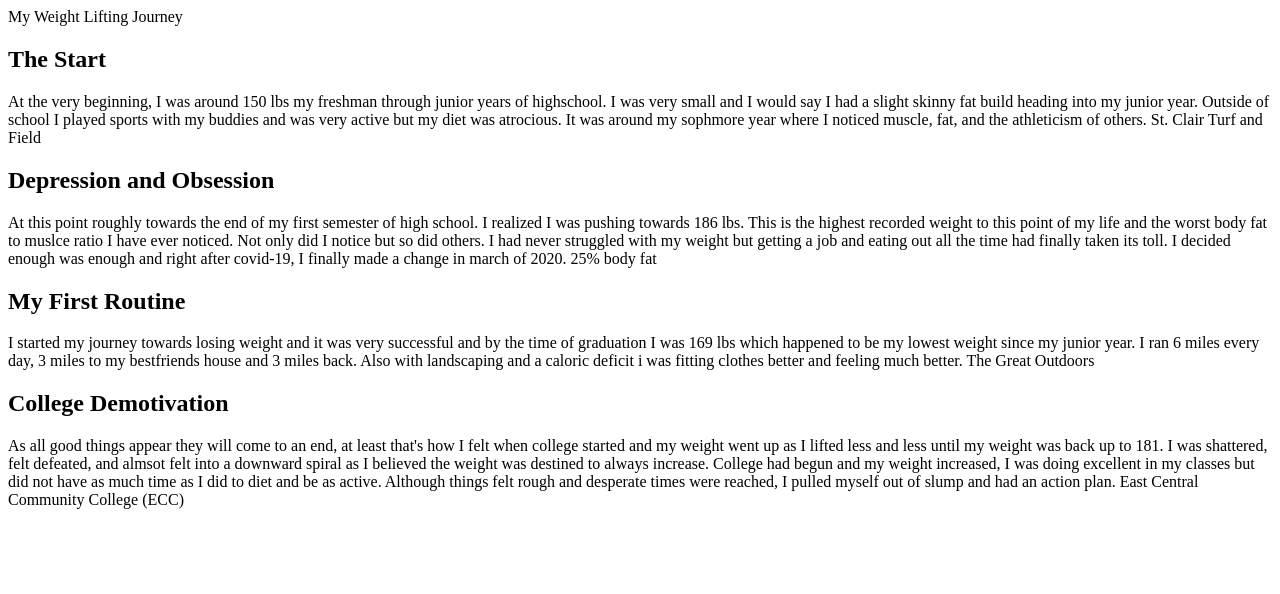
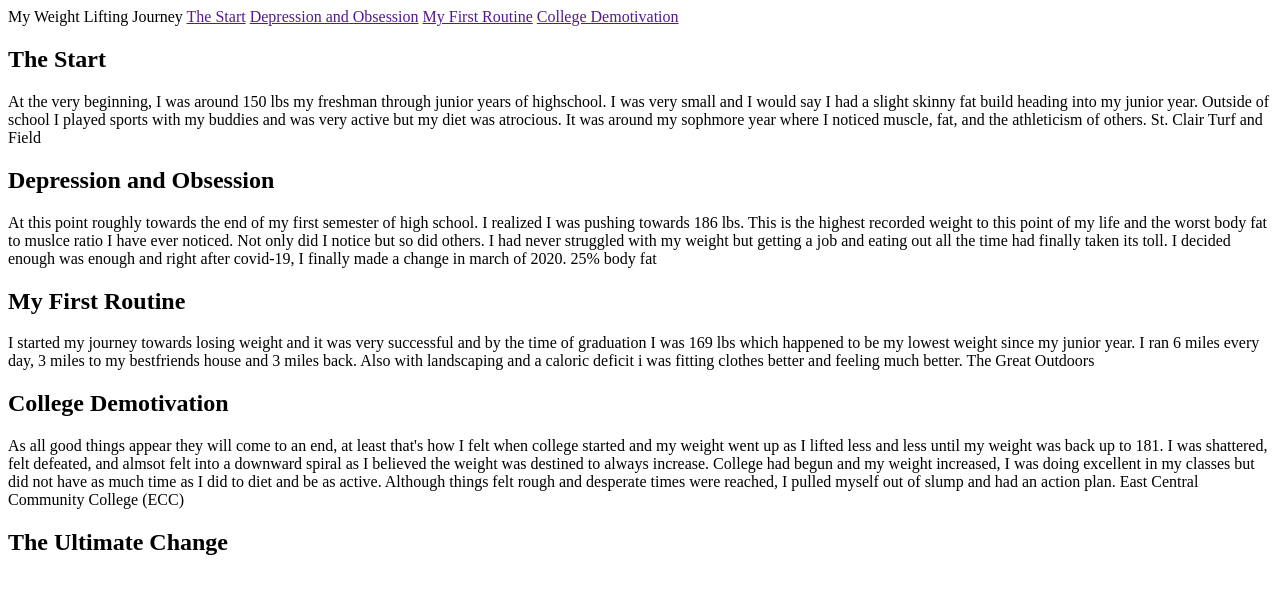
Before and after one commit to STLCC-CodeCamp-Aug-22/js-assignment-4-html-me-something-loganhanley8, a website: page index.html in a window 1280 px wide. Drawn offline with Linux system fonts and the light colour scheme.

Commit message:
"updated changes"

```diff
--- a/index.html
+++ b/index.html
@@ -1,10 +1,17 @@
 <!DOCTYPE html>
+<html>
    <title>weightTrainingJourney</title>
    <head>My Weight Lifting Journey</head>
-   <a href="image.png"></a>
-   <a href="image.png"></a>
-   <a href="image.png"></a>
-   <a href="image.png"></a>
+   <a href="">The Start</a>
+   <a href="">Depression and Obsession</a>
+   <a href="">My First Routine</a>
+   <a href="">College Demotivation</a>
+   <a href=""></a>
+   <a href=""></a>
+   <a href=""></a>
+   <a href=""></a>
+   <a href=""></a>
+   <a href=""></a>
    <h2>The Start</h2>
    <body>
     At the very beginning, I was around 150 lbs my freshman through junior years of highschool.
@@ -38,4 +45,5 @@
    Although things felt rough and desperate times were reached, I pulled myself out of slump and had an action plan.
    </body>
    <caption>East Central Community College (ECC)</caption>
+   <h2>The Ultimate Change</h2>
 </html>
```
